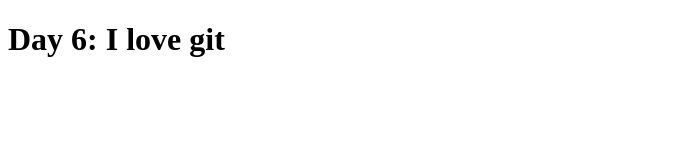
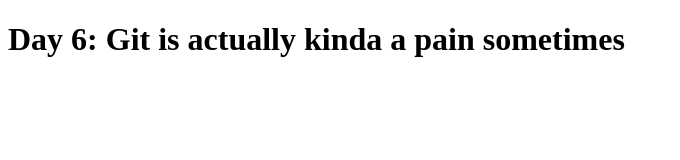
Before and after one commit to ashx3s/day6_gitignore-stuff, a plain HTML site: page index.html in a window 1280 px wide. Shown: the whole page, without its empty margins (0-680 px from the left). Drawn offline with Linux system fonts and the light colour scheme.

Commit message:
fixed the title to reflect my feelings

```diff
--- a/index.html
+++ b/index.html
@@ -10,7 +10,7 @@
 
 <body>
   <main>
-    <h1>Day 6: I love git</h1>
+    <h1>Day 6: Git is actually kinda a pain sometimes</h1>
   </main>
 </body>
 
```
